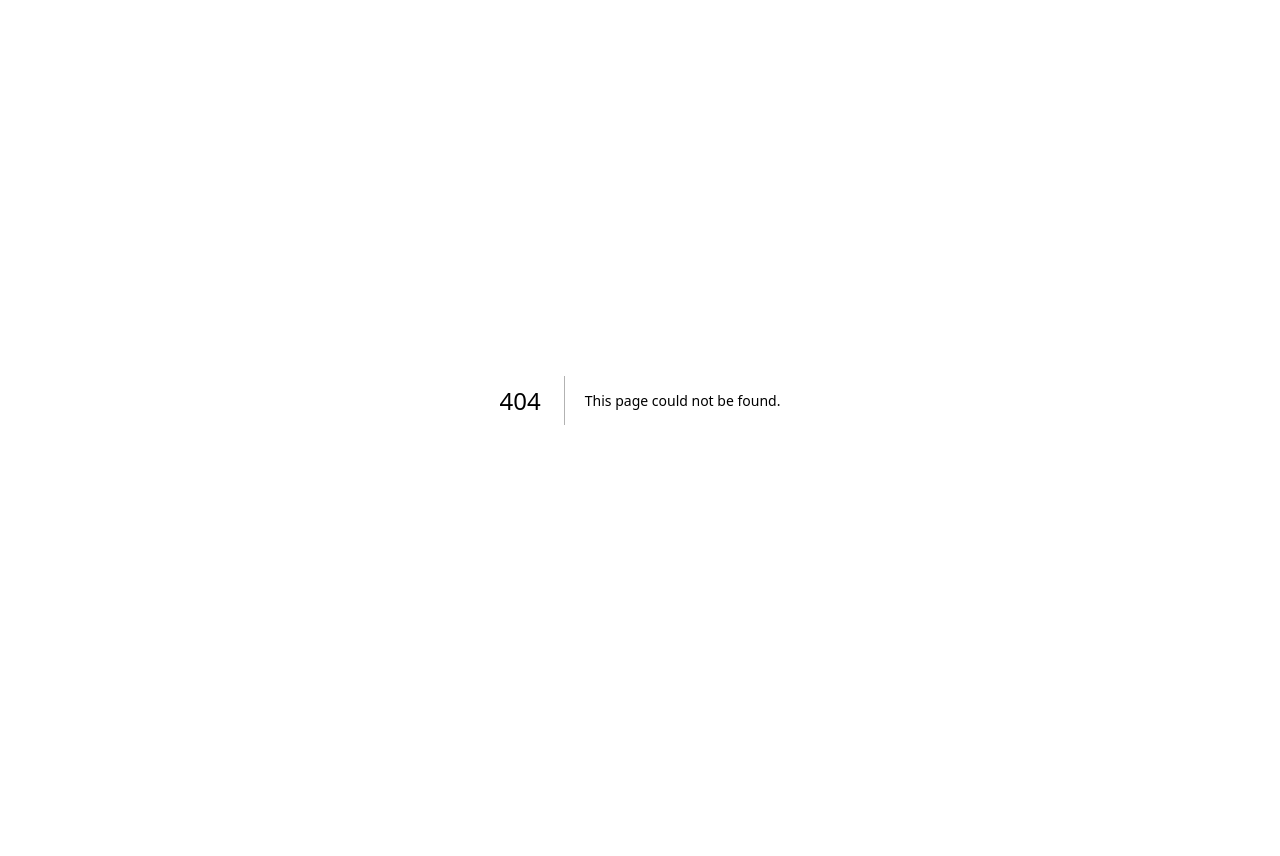
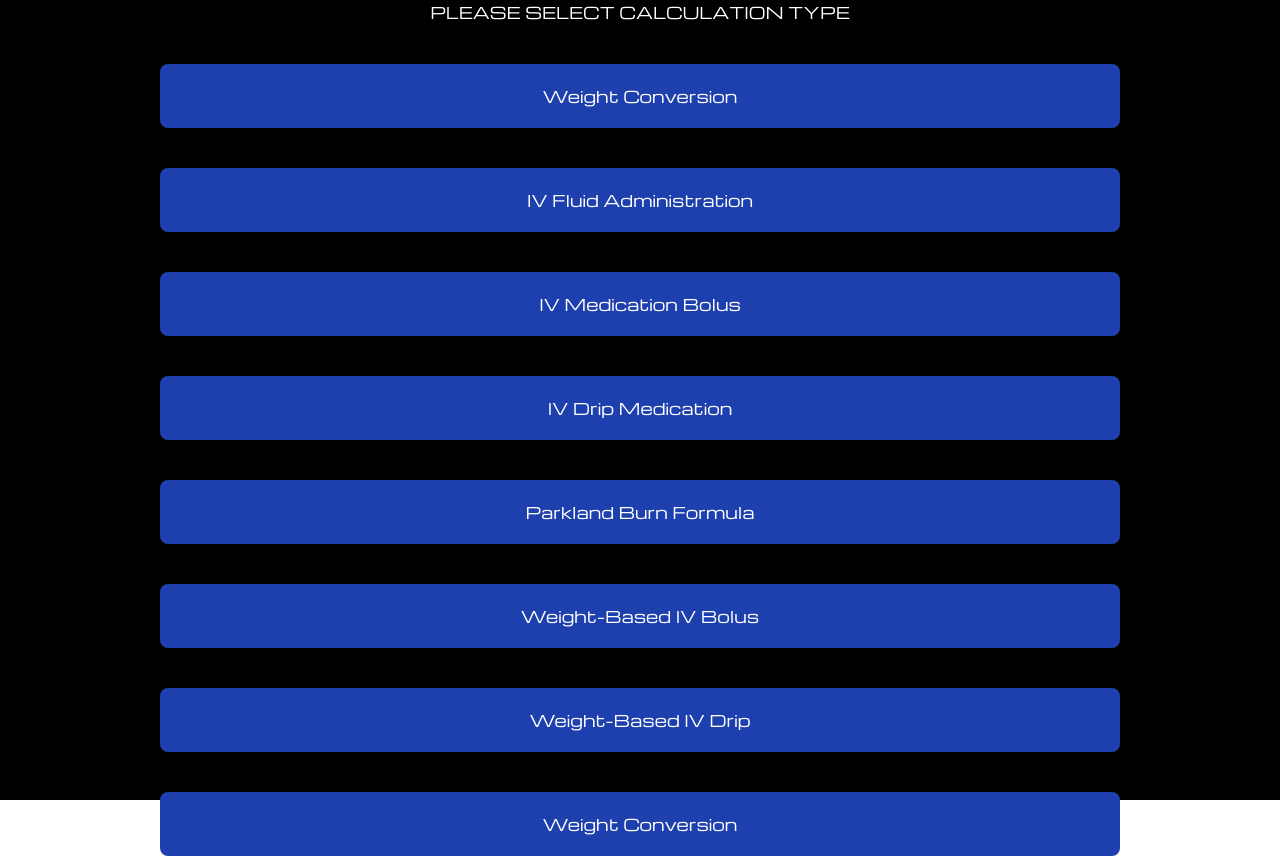
Before and after one commit to adamwagh512/Rescue_Math, a Next.js app in the folder rescue_math/rescue-math/: page /menu in a window 1280 px wide. Before the commit this address had no page. Before the commit the page ends 800 px from the top, so only its background shows below. Built offline with nearby package versions, Linux system fonts and the light colour scheme.

Commit message:
main page, menu and weight converstion complete.

```diff
--- a/rescue_math/rescue-math/next.config.js
+++ b/rescue_math/rescue-math/next.config.js
@@ -4,3 +4,20 @@ const nextConfig = {
 }
 
 module.exports = nextConfig
+module.exports = {
+  webpack: (config) => {
+    config.module.rules.push({
+      test: /\.(mp4|webm)$/,
+      use: {
+        loader: 'file-loader',
+        options: {
+          outputPath: 'static/videos', // or any other directory you prefer
+          publicPath: '/_next/static/videos', // make sure this matches the above outputPath
+          name: '[name].[hash].[ext]',
+        },
+      },
+    });
+
+    return config;
+  },
+};
--- a/rescue_math/rescue-math/package.json
+++ b/rescue_math/rescue-math/package.json
@@ -21,6 +21,7 @@
   },
   "devDependencies": {
     "autoprefixer": "^10.4.14",
+    "file-loader": "^6.2.0",
     "postcss": "^8.4.21",
     "tailwindcss": "^3.2.7"
   }
--- a/rescue_math/rescue-math/src/components/proof.jsx
+++ b/rescue_math/rescue-math/src/components/proof.jsx
@@ -3,6 +3,7 @@ import React, { useState } from 'react';
 function NumberAdder() {
   const [num1, setNum1] = useState(0);
   const [num2, setNum2] = useState(0);
+  const [num3, setNum3] = useState(0);
   const [result, setResult] = useState(0);
 
   const handleChangeNum1 = (event) => {
@@ -13,22 +14,33 @@ function NumberAdder() {
     setNum2(Number(event.target.value));
   };
 
+  const handleChangeNum3 = (event) => {
+    setNum3(Number(event.target.value));
+  };
+
   const handleAdd = () => {
-    setResult(num1 + num2);
+    setResult(Math.round((num1 * num3)/ num2));
   };
 
   return (
     <div className=''>
+        <h1 className='text-xl'>Fluid Administration</h1>
       <label>
-        Number 1:
+        Drip Set (in gtts/ml):
         <br />
         <input className='border' type="text" value={num1} onChange={handleChangeNum1} />
       </label>
       <br />
       <label>
-        Number 2:
+        Time (in minutes):
         <br />
         <input className='border' type="text" value={num2} onChange={handleChangeNum2} />
+      </label>
+      <br />
+      <label>
+        Amount of fluid (in mL):
+        <br />
+        <input className='border' type="text" value={num3} onChange={handleChangeNum3} />
       </label>
       <br />
       <button className='border rounded-full bg-red-400 px-4 mt-4' onClick={handleAdd}>Add</button>
--- /dev/null
+++ b/rescue_math/rescue-math/src/pages/Homepage.jsx
@@ -0,0 +1,43 @@
+import React from 'react'
+import emsvid from '../../public/ems.mp4'
+import { Josefin_Slab, Michroma } from "next/font/google";
+
+//  -------------------------------------------------------------------------------------------------------------
+// Declaring functions so we can use the fonts
+const josefin_slab = Josefin_Slab({
+  weight: "400",
+  subsets: ["latin"],
+});
+
+const michroma = Michroma ({
+    weight: '400',
+    subsets: ['latin']
+})
+
+const Homepage = () => {
+  return (
+    <div className='bg-black h-screen text-white'>
+        <div className='w-full h-[50%]'>
+            <video className='h-[50vh] w-[100vw] object-fill' autoPlay loop muted playsInline>
+                <source src={emsvid} type='video/mp4' />
+            </video>
+
+        </div>
+        <div className={michroma.className}>
+            <p className='text-center text-2xl'>Welcome to Rescue Math </p>
+            <p className='text-sm pt-4 px-10'>
+            Rescue Math is a revolutionary app designed specifically for paramedics and other medical professionals who deal with complex calculations on a regular basis. Whenever you're calculating medication dosages, Rescue Math simplifies the process and reduces the risk of errors. With just a few inputs, the app returns an accurate answer and displays the equation used to arrive at the solution. This not only helps users understand the calculation process but also provides transparency and accountability, ensuring that the results are always reliable. With Rescue Math, medical math has never been easier or more accessible.
+            </p>
+        </div>
+        <div class="flex justify-center items-center pt-5">
+            <div className={michroma.className}>
+                <a href="/menu">
+                <button class="bg-blue-500 hover:bg-blue-700 text-white font-bold py-2 px-10 rounded"> Get Started </button>
+                </a>
+            </div>
+        </div>
+    </div>
+  )
+}
+
+export default Homepage
--- /dev/null
+++ b/rescue_math/rescue-math/src/pages/menu.jsx
@@ -0,0 +1,34 @@
+import React from 'react'
+import { Michroma } from "next/font/google";
+
+//  -------------------------------------------------------------------------------------------------------------
+// Declaring functions so we can use the fonts
+const michroma = Michroma ({
+    weight: '400',
+    subsets: ['latin']
+})
+
+const menu = () => {
+  return (
+    <div className='bg-black h-screen text-white uppercase'>
+        <div className='text-center'>
+            <p className={michroma.className}>please select calculation type</p>
+        </div>
+        <div className={michroma.className}>
+            <div className='flex flex-col justify-center items-center'>
+                        <a href="/weight"><button className='bg-blue-800 rounded-lg p-5 mt-10 w-[75vw]'>Weight Conversion</button></a>
+                        <button className='bg-blue-800 rounded-lg p-5 mt-10 w-[75vw]'>IV Fluid Administration</button>
+                        <button className='bg-blue-800 rounded-lg p-5 mt-10 w-[75vw]'>IV Medication Bolus</button>
+                        <button className='bg-blue-800 rounded-lg p-5 mt-10 w-[75vw]'>IV Drip Medication</button>
+                        <button className='bg-blue-800 rounded-lg p-5 mt-10 w-[75vw]'>Parkland Burn Formula</button>
+                        <button className='bg-blue-800 rounded-lg p-5 mt-10 w-[75vw]'>Weight-Based IV Bolus</button>
+                        <button className='bg-blue-800 rounded-lg p-5 mt-10 w-[75vw]'>Weight-Based IV Drip</button>
+                        <button className='bg-blue-800 rounded-lg p-5 mt-10 w-[75vw]'>Weight Conversion</button>
+
+            </div>
+        </div>
+    </div>
+  )
+}
+
+export default menu
--- /dev/null
+++ b/rescue_math/rescue-math/src/pages/weight.jsx
@@ -0,0 +1,64 @@
+import React, { useState } from 'react';
+import { Michroma } from "next/font/google";
+
+//  -------------------------------------------------------------------------------------------------------------
+// Declaring functions so we can use the fonts
+const michroma = Michroma ({
+    weight: '400',
+    subsets: ['latin']
+})
+
+function App() {
+  const [weight, setWeight] = useState(0);
+  const [unit, setUnit] = useState('lbs');
+
+  const handleWeightChange = (event) => {
+    setWeight(event.target.value);
+  };
+
+  const handleUnitChange = (event) => {
+    setUnit(event.target.value);
+  };
+
+  const convertToKg = (lbs) => {
+    return lbs / 2.2046;
+  };
+
+  const convertToLbs = (kg) => {
+    return kg * 2.2046;
+  };
+
+  const convertedWeight = unit === 'lbs' ? convertToKg(weight) : convertToLbs(weight);
+
+  return (
+    <div className='bg-black text-white h-screen'>
+        <div className={michroma.className}>
+            <p className='text-center text-4xl'>Weight Converter</p>
+            <p className='pt-10 text-xl'>Description: </p>
+            <p className='py-5'>This tool will help you to convert a patient's weight between pounds(lbs) and kilograms(kgs). The math is not shown on this equation because the math is simple. 1 kilogram is 2.2 pounds</p>
+            <div className='w-full pt-5 text-center'>
+            <label className='text-xl'>
+                Weight:
+                <input className='text-black' type="text" value={weight} onChange={handleWeightChange} min="0" step="0.1" />
+            </label>
+            </div>
+            <div className='text-center text-xl py-4'>
+            <label className='p-3'>
+                <input type="radio" name="unit" value="lbs" checked={unit === 'lbs'} onChange={handleUnitChange} /> lbs
+            </label>
+            <label>
+                <input type="radio" name="unit" value="kg" checked={unit === 'kg'} onChange={handleUnitChange} /> kg
+            </label>
+            </div>
+            <p>{weight} {unit} is {convertedWeight.toFixed(2)} {unit === 'lbs' ? 'kg' : 'lbs'}</p>
+            <div className={michroma.className}>
+            <div className='flex justify-center'>
+                <a href="/menu"><button className='bg-blue-800 rounded-lg p-5 mt-10 w-[75vw]'>Return to Menu</button></a>
+            </div>
+            </div>
+        </div>
+    </div>
+  );
+}
+
+export default App;
```
Also changed, not shown: 2 other files (tests, documents, lock files or other folders).
